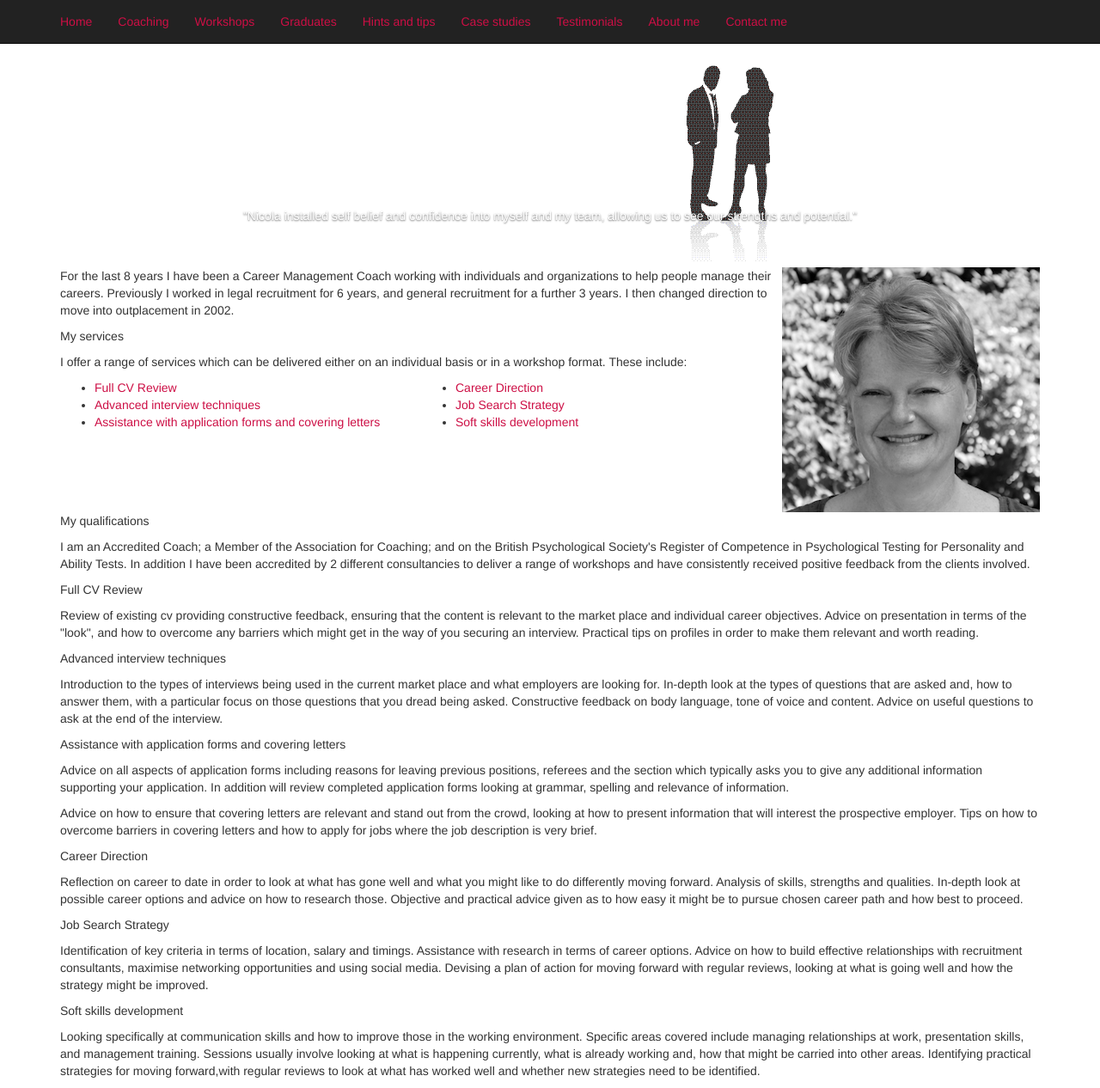
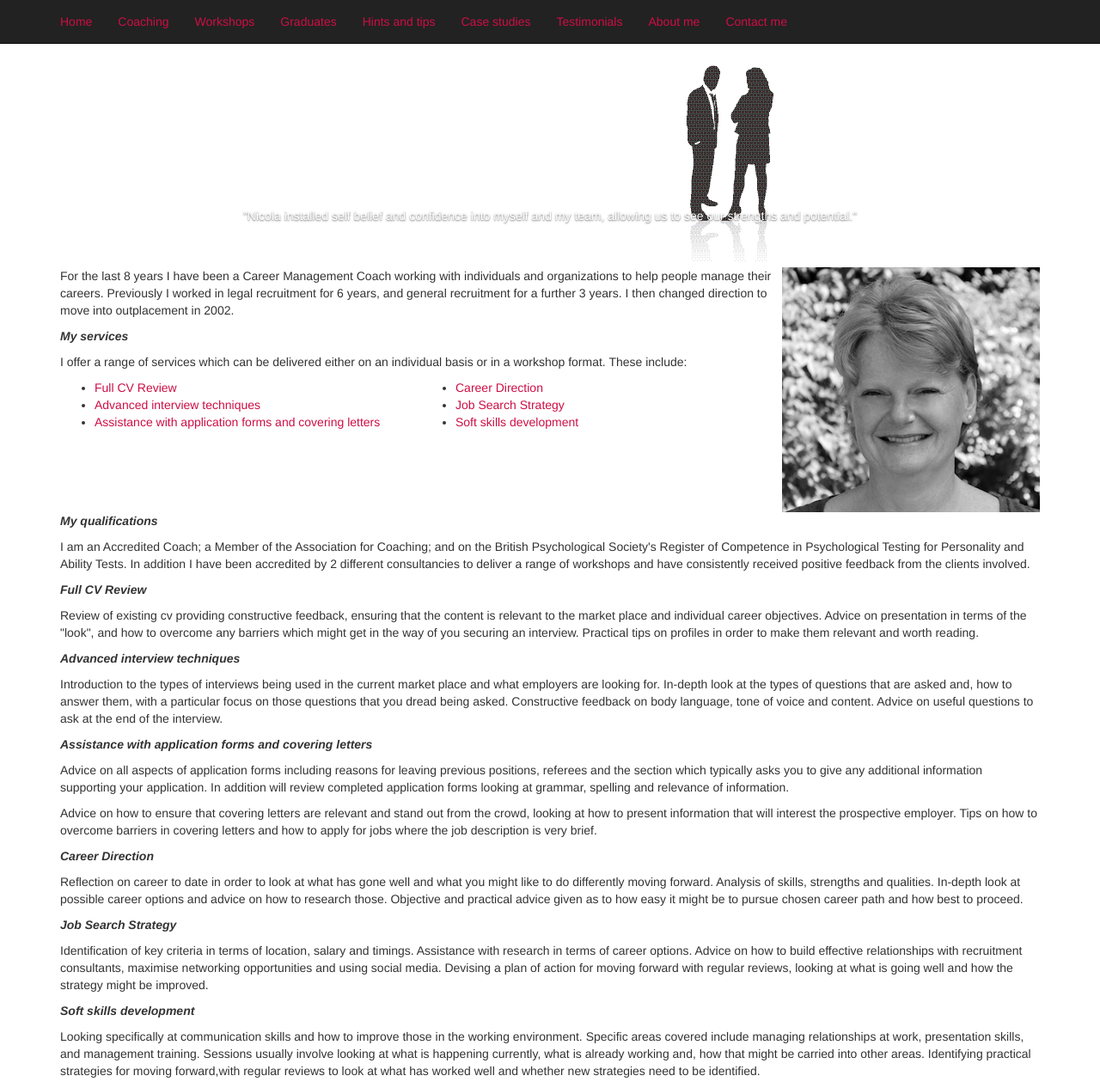
Before and after one commit to quimarche/nicolaatkins.com, a Jekyll site: the page built from aboutme.html, in a window 1280 px wide. Shown: the whole page at 86% size. Built offline with Jekyll 4.4.1, drawn with Linux system fonts in a browser that asks for light colours; nearby versions of some CDN libraries.

Commit message:
Style sub-headings.

```diff
--- a/aboutme.html
+++ b/aboutme.html
@@ -7,7 +7,7 @@ title: About me
         <tr>
             <td style="text-align: left; vertical-align: top;" width="*">
                 <p>For the last 8 years I have been a Career Management Coach working with individuals and organizations to help people manage their careers. Previously I worked in legal recruitment for 6 years, and general recruitment for a further 3 years. I then changed direction to move into outplacement in 2002.</p>
-                <p>My services</p>
+                <p class="emphasis">My services</p>
                 <p>I offer a range of services which can be delivered either on an individual basis or in a workshop format. These include:</p>
                 <table width="100%">
                     <tbody>
@@ -36,18 +36,18 @@ title: About me
         </tr>
     </tbody>
 </table>
-<p>My qualifications</p>
+<p class="emphasis">My qualifications</p>
 <p>I am an Accredited Coach; a Member of the Association for Coaching; and on the British Psychological Society's Register of Competence in Psychological Testing for Personality and Ability Tests. In addition I have been accredited by 2 different consultancies to deliver a range of workshops and have consistently received positive feedback from the clients involved.</p>
-<p><span id="Full_CV_Review">Full CV Review</span></p>
+<p class="emphasis" id="Full_CV_Review">Full CV Review</p>
 <p>Review of existing cv providing constructive feedback, ensuring that the content is relevant to the market place and individual career objectives. Advice on presentation in terms of the "look", and how to overcome any barriers which might get in the way of you securing an interview. Practical tips on profiles in order to make them relevant and worth reading.</p>
-<p><span id="Advanced_interview_techniques">Advanced interview techniques</span></p>
+<p class="emphasis" id="Advanced_interview_techniques">Advanced interview techniques</p>
 <p>Introduction to the types of interviews being used in the current market place and what employers are looking for. In-depth look at the types of questions that are asked and, how to answer them, with a particular focus on those questions that you dread being asked. Constructive feedback on body language, tone of voice and content. Advice on useful questions to ask at the end of the interview.</p>
-<p><span id="Assistance_with_application_forms_and_covering_letters">Assistance with application forms and covering letters</span></p>
+<p class="emphasis" id="Assistance_with_application_forms_and_covering_letters">Assistance with application forms and covering letters</p>
 <p>Advice on all aspects of application forms including reasons for leaving previous positions, referees and the section which typically asks you to give any additional information supporting your application. In addition will review completed application forms looking at grammar, spelling and relevance of information.</p>
 <p>Advice on how to ensure that covering letters are relevant and stand out from the crowd, looking at how to present information that will interest the prospective employer. Tips on how to overcome barriers in covering letters and how to apply for jobs where the job description is very brief.</p>
-<p><span id="Career_Direction">Career Direction</span></p>
+<p class="emphasis" id="Career_Direction">Career Direction</p>
 <p>Reflection on career to date in order to look at what has gone well and what you might like to do differently moving forward. Analysis of skills, strengths and qualities. In-depth look at possible career options and advice on how to research those. Objective and practical advice given as to how easy it might be to pursue chosen career path and how best to proceed.</p>
-<p><span id="Job_Search_Strategy">Job Search Strategy</span></p>
+<p class="emphasis" id="Job_Search_Strategy">Job Search Strategy</p>
 <p>Identification of key criteria in terms of location, salary and timings. Assistance with research in terms of career options. Advice on how to build effective relationships with recruitment consultants, maximise networking opportunities and using social media. Devising a plan of action for moving forward with regular reviews, looking at what is going well and how the strategy might be improved.</p>
-<p><span id="Soft_skills_development">Soft skills development</span></p>
+<p class="emphasis" id="Soft_skills_development">Soft skills development</p>
 <p>Looking specifically at communication skills and how to improve those in the working environment. Specific areas covered include managing relationships at work, presentation skills, and management training. Sessions usually involve looking at what is happening currently, what is already working and, how that might be carried into other areas. Identifying practical strategies for moving forward,with regular reviews to look at what has worked well and whether new strategies need to be identified.</p>
--- a/css/index.css
+++ b/css/index.css
@@ -1,3 +1,8 @@
+.emphasis {
+    font-style: italic;
+    font-weight: bolder;
+}
+
 .navbar-brand {
     font-size: 14px
 }
--- a/hintsandtips.html
+++ b/hintsandtips.html
@@ -3,7 +3,7 @@ position: 5
 title: Hints and tips
 ---
 <p>Here are some of the tips I have picked up along the way. I hope they are of some use to you.</p>
-<p>CVs</p>
+<p class="emphasis">CVs</p>
 <ul>
     <li><span>Have a profile on the top of your cv.</span></li>
     <li><span>Make sure it is factual and engages the reader.</span></li>
@@ -11,7 +11,7 @@ title: Hints and tips
     <li><span>Avoid subjective statements.</span></li>
     <li><span>Put your job role in context, explaining which department you are based in, your overall responsibility and the size of your team.</span></li>
 </ul>
-<p>Interviews</p>
+<p class="emphasis">Interviews</p>
 <ul>
     <li><span>Find out the format.</span></li>
     <li><span>Find out who will be interviewing, checking job titles etc.</span></li>
@@ -19,7 +19,7 @@ title: Hints and tips
     <li><span>Anticipate questions that might make you feel uncomfortable, and practice answers to them.</span></li>
     <li><span>Prepare examples to back up your skills, ensuring that your answers are structured and always demonstrate the result or benefit of your actions, if appropriate.</span></li>
 </ul>
-<p>Job Search</p>
+<p class="emphasis">Job Search</p>
 <ul>
     <li><span>Have a plan of action and always research your market place before you send your cv out.</span></li>
     <li><span>A high percentage of jobs are filled through word of mouth, so networking should be an essential part of your job search.</span></li>
```
